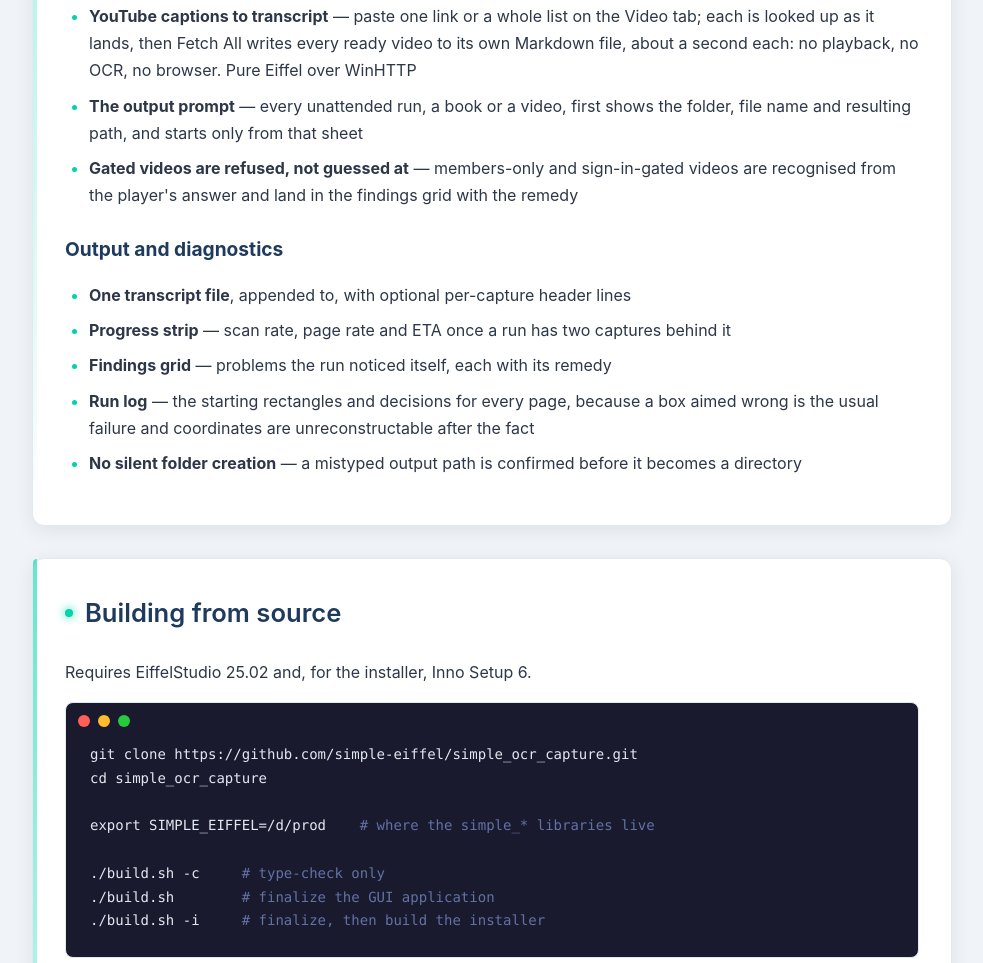
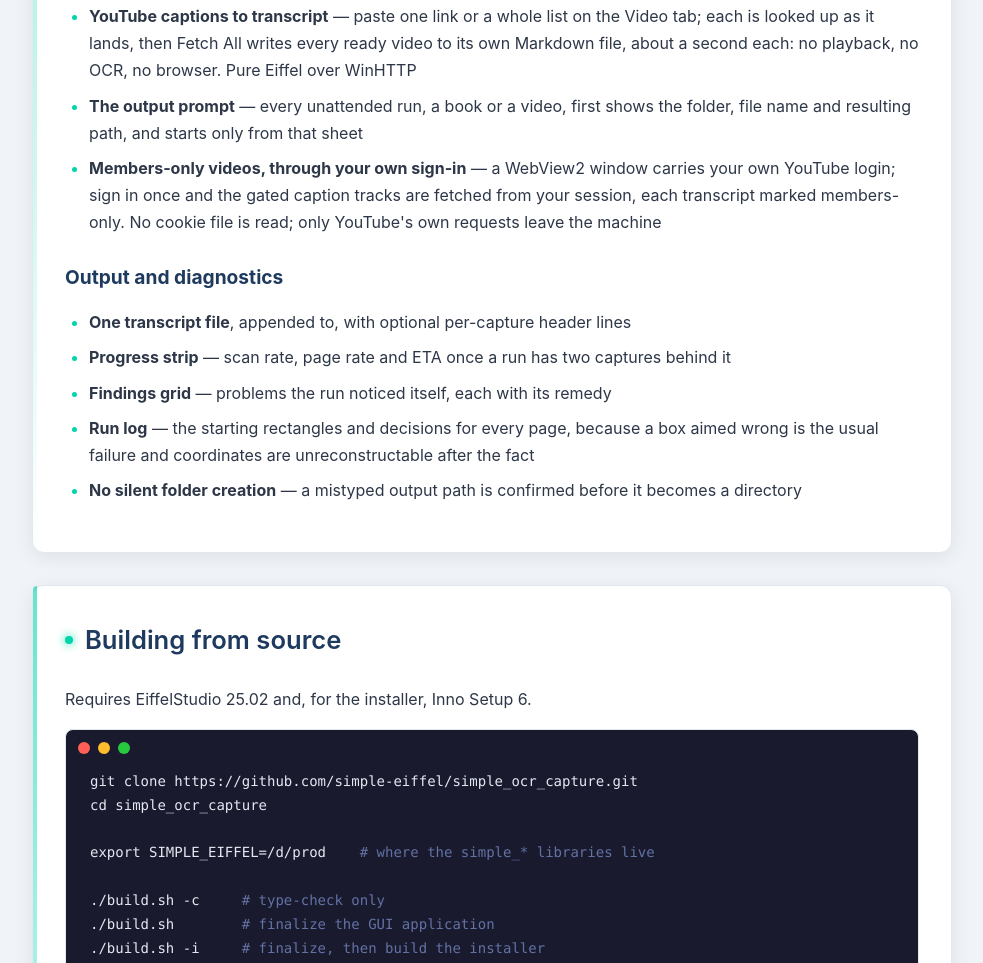
Before and after one commit to simple-eiffel/simple_ocr_capture, a website: page docs/index.html in a window 1280 px wide. Shown: the part 3281-4244 px from the top of the page, without its empty margins (148-1131 px from the left). Drawn offline with Linux system fonts and the light colour scheme.

Commit message:
1.14.0: members-only videos, through your own sign-in
YouTube gives a channel-gated caption track only to a signed-in
member, and a proof-of-origin gate makes even a signed-in HTTP fetch
come back empty. So the app signs in the way a person does, in a real
browser window it hosts.

A separate helper, ocr_yt_session.exe, opens one WebView2 window
carrying the user's own YouTube login and walks the queue. WebView2's
loop is blocking and owns its window, so it is isolated in a spawned
exe (the pattern the OCR worker already uses) and kept out of the main
binary; only this helper target links simple_browser. A direct fetch
of the caption URL is empty even from inside the signed-in page, so
the helper patches the page's fetch/XHR to capture the player's own
caption request (the one that carries the token), locked to the target
id, ad skipped, English captions forced on. The captured json3 is
base64'd back to Eiffel (surviving the bind wrapping), decoded, and
written to a transcript marked "members-only, via your browser
session". Sign in once; the WebView2 profile persists.

GUI: "Fetch via My Browser Session" (Video tab) fetches every not-yet-
saved row through the signed-in window; an Engine-tab toggle makes
Fetch All fall back to it for gated rows. No cookie file is read or
decrypted (current Edge/Chrome app-bind the key; the browser-window
route is the durable one). The installer ships the helper and
WebView2Loader.dll.

Proven end to end on 2026-09-12: a full 4465-word public track through
the helper, and the whole GUI chain (button, prompt, spawn, capture,
ingest) writing a 4234-word transcript with the members header. 91
tests pass.

Co-Authored-By: Claude Opus 4.8 <noreply@anthropic.com>
Claude-Session: https://claude.ai/code/session_015QxT9NwR8AvH1q9fbr6tEr

```diff
--- a/docs/index.html
+++ b/docs/index.html
@@ -140,9 +140,10 @@
                 <li><strong>The output prompt</strong> &mdash; every unattended run, a book or a
                     video, first shows the folder, file name and resulting path, and starts only
                     from that sheet</li>
-                <li><strong>Gated videos are refused, not guessed at</strong> &mdash; members-only
-                    and sign-in-gated videos are recognised from the player's answer and land in
-                    the findings grid with the remedy</li>
+                <li><strong>Members-only videos, through your own sign-in</strong> &mdash; a WebView2
+                    window carries your own YouTube login; sign in once and the gated caption tracks
+                    are fetched from your session, each transcript marked members-only. No cookie file
+                    is read; only YouTube's own requests leave the machine</li>
             </ul>
 
             <h3>Output and diagnostics</h3>
@@ -227,7 +228,8 @@ export SIMPLE_EIFFEL=/d/prod    <span class="comment"># where the simple_* libra
                 <li>
                     Video captions come from YouTube's caption track only. A members-only or
                     sign-in-gated video is refused, and a video with no CC button has nothing to
-                    fetch; the screen-capture and audio routes are designed, not built.
+                    fetch. Members-only videos are fetched through a signed-in WebView2 window
+                    (a one-time sign-in, then remembered); the screen-capture and audio routes are designed, not built.
                 </li>
             </ul>
         </section>
```
Also changed, not shown: CHANGELOG.md, README.md, installer/README.txt, 11 other files.
